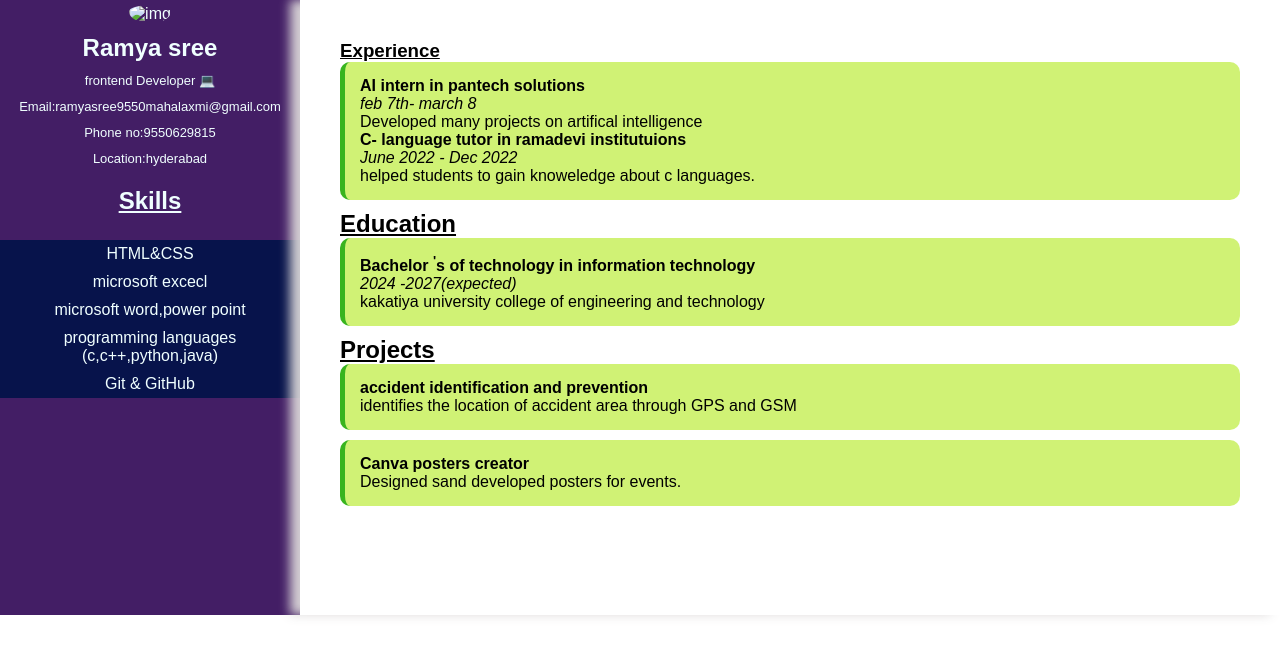
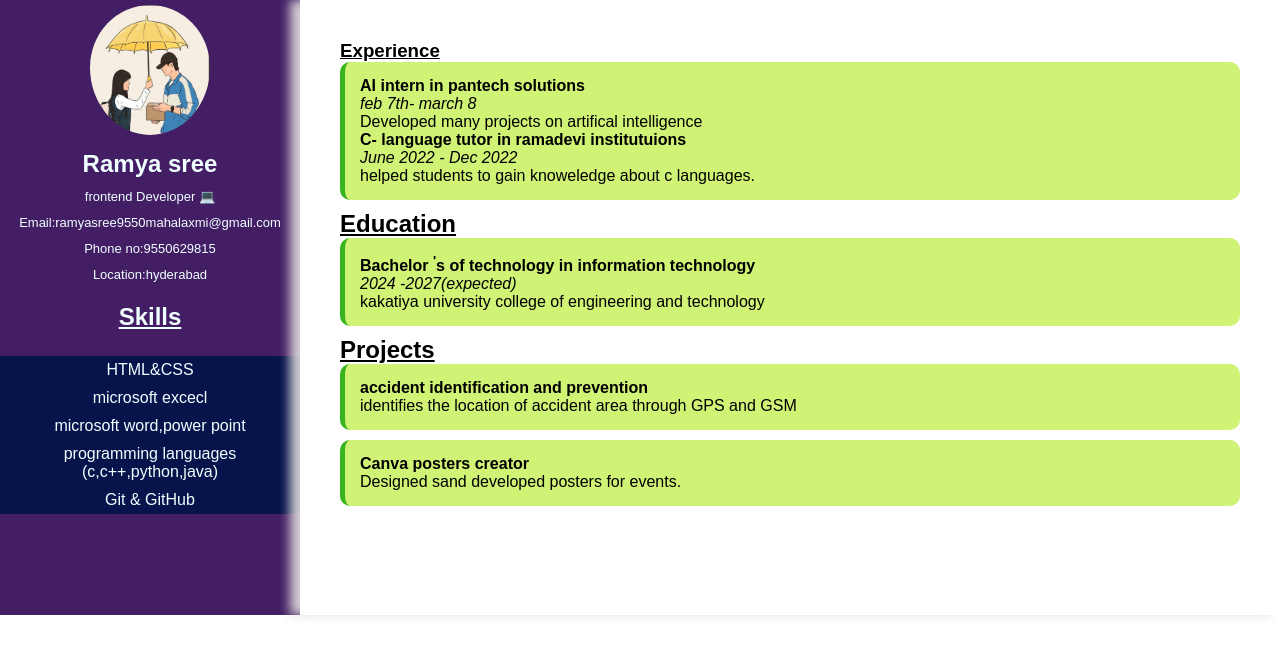
Before and after one commit to RAMYA270302/resume, a plain HTML site: page index.html in a window 1280 px wide. Drawn offline with Linux system fonts and the light colour scheme.

Commit message:
Add files via upload

```diff
--- a/index.html
+++ b/index.html
@@ -11,7 +11,7 @@
     <!--sidebar-->
     <aside class="sidebar">
         <div class="profile">
-            <img src="IMG-20240829-WA0025.jpg" alt="img">
+            <img src="DP.png" alt="img">
             <p><h1>Ramya sree</h1></p>
             <p>frontend Developer 💻</p>
         </div>
```
Also changed, not shown: DP.png (added).
